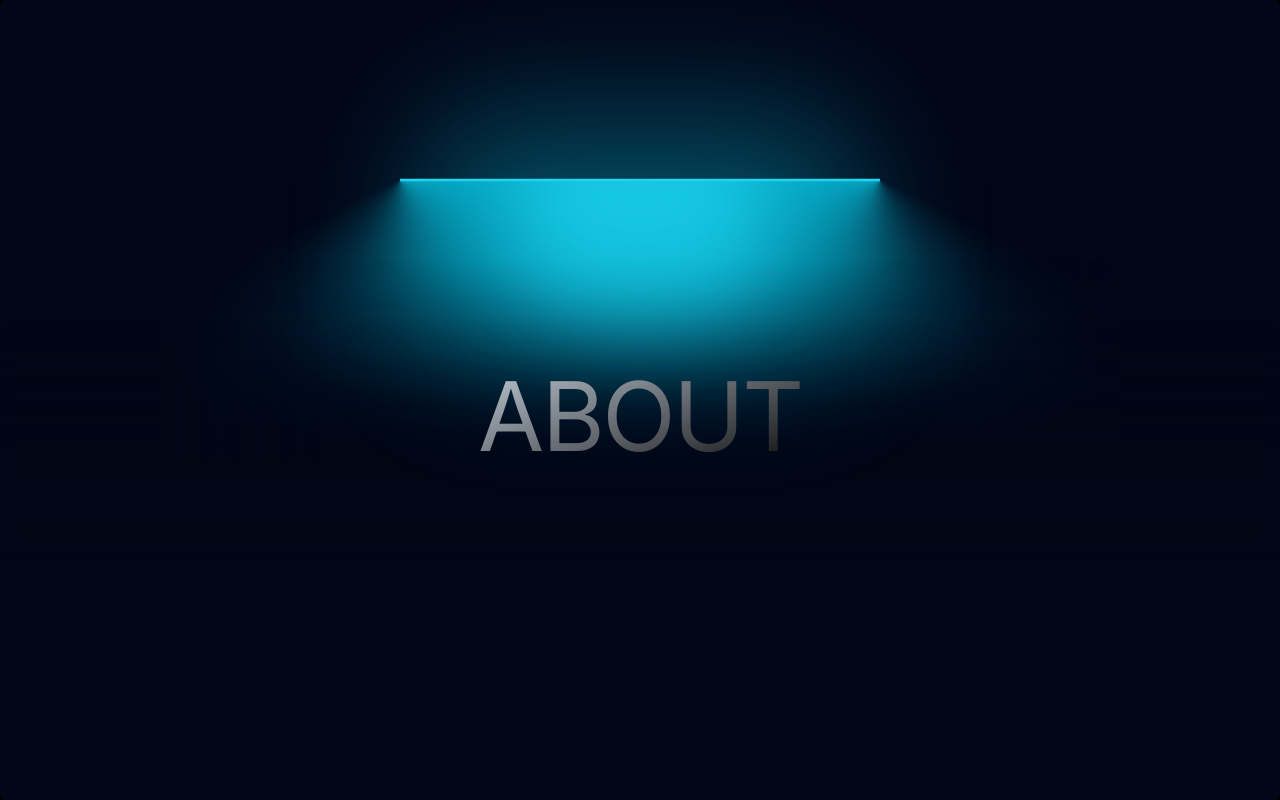
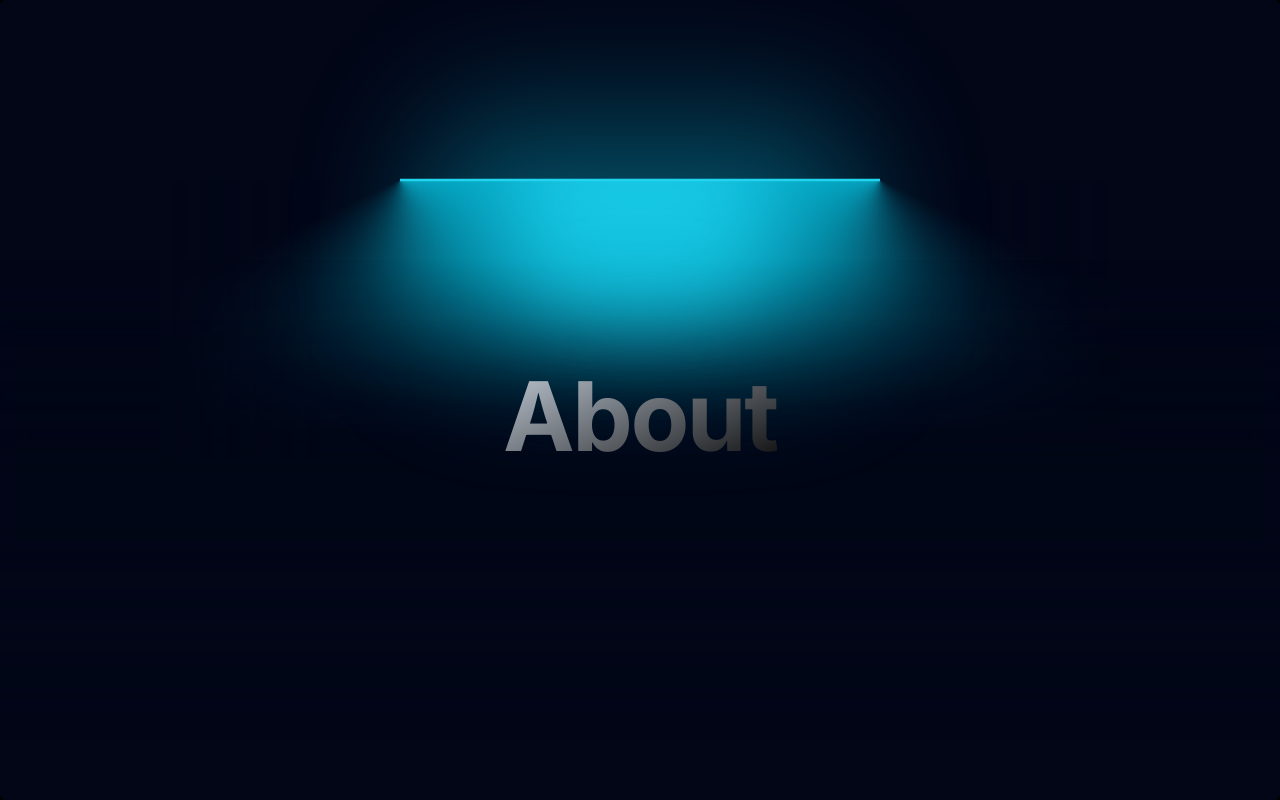
Before and after one commit to Ayushman-Saha/arma-next-24, a Next.js app: page /About in a window 1280 px wide. Built offline with nearby package versions, Linux system fonts and the light colour scheme.

Commit message:
Refactor

```diff
--- a/src/app/About/page.tsx
+++ b/src/app/About/page.tsx
@@ -1,7 +1,10 @@
 import React from "react";
-import LampDemo from "@/components/about/Lamp";
+import LampEffect from "@/components/effects/Lamp";
 
-export default function about (){
-return (<>
-<LampDemo/> </>)
+export default function About(){
+    return(
+        <>
+        <LampEffect/>
+        </>
+    )
 }
--- a/src/components/about/Lamp.tsx
+++ b/src/components/effects/Lamp.tsx
@@ -3,7 +3,7 @@ import React from "react";
 import { motion } from "framer-motion";
 import { cn } from "@/utils/cn";
 
-export default function LampDemo() {
+export default function LampEffect() {
   return (
     <LampContainer>
       <motion.h1
@@ -14,9 +14,9 @@ export default function LampDemo() {
           duration: 0.8,
           ease: "easeInOut",
         }}
-        className="mt-8 bg-gradient-to-br from-slate-300 to-black  py-4 bg-clip-text text-center text-4xl font-large tracking-tight text-transparent md:text-8xl underline"
+        className="mt-8 font-bold bg-gradient-to-br from-slate-300 to-black  py-4 bg-clip-text text-center text-4xl font-large tracking-tight text-transparent md:text-8xl underline"
       >
-        ABOUT
+        About
       </motion.h1>
     </LampContainer>
   );
--- a/src/components/effects/Sparkles.tsx
+++ b/src/components/effects/Sparkles.tsx
@@ -41,7 +41,6 @@ export const SparklesCore = (props: ParticlesProps) => {
 
   const particlesLoaded = async (container?: Container) => {
     if (container) {
-      console.log(container);
       controls.start({
         opacity: 1,
         transition: {
--- a/src/components/header/Header.tsx
+++ b/src/components/header/Header.tsx
@@ -25,7 +25,7 @@ const navItems = [
     },
     {
       name: "Events",
-      link: "/event",
+      link: "/events",
       icon: (
         <IconCalendarEvent className="h-4 w-4 text-neutral-500 dark:text-white" />
       ),
```
